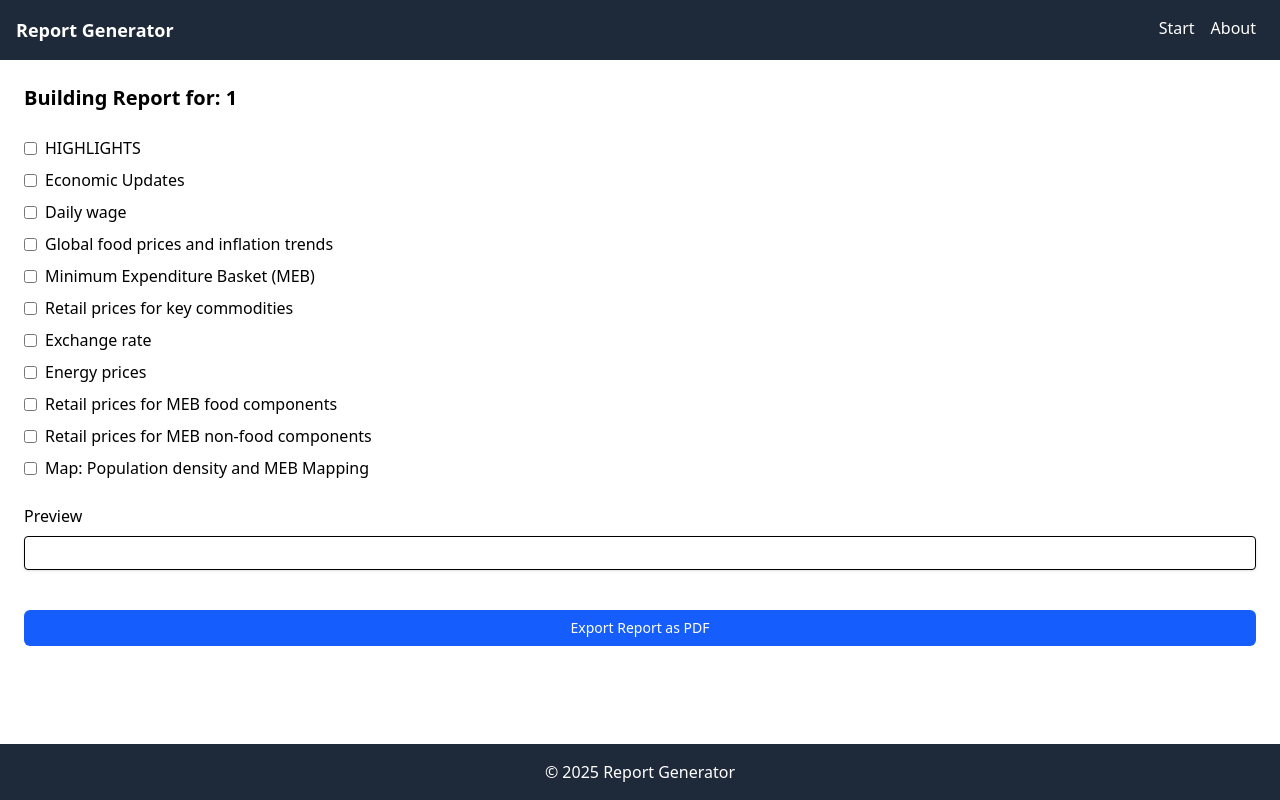
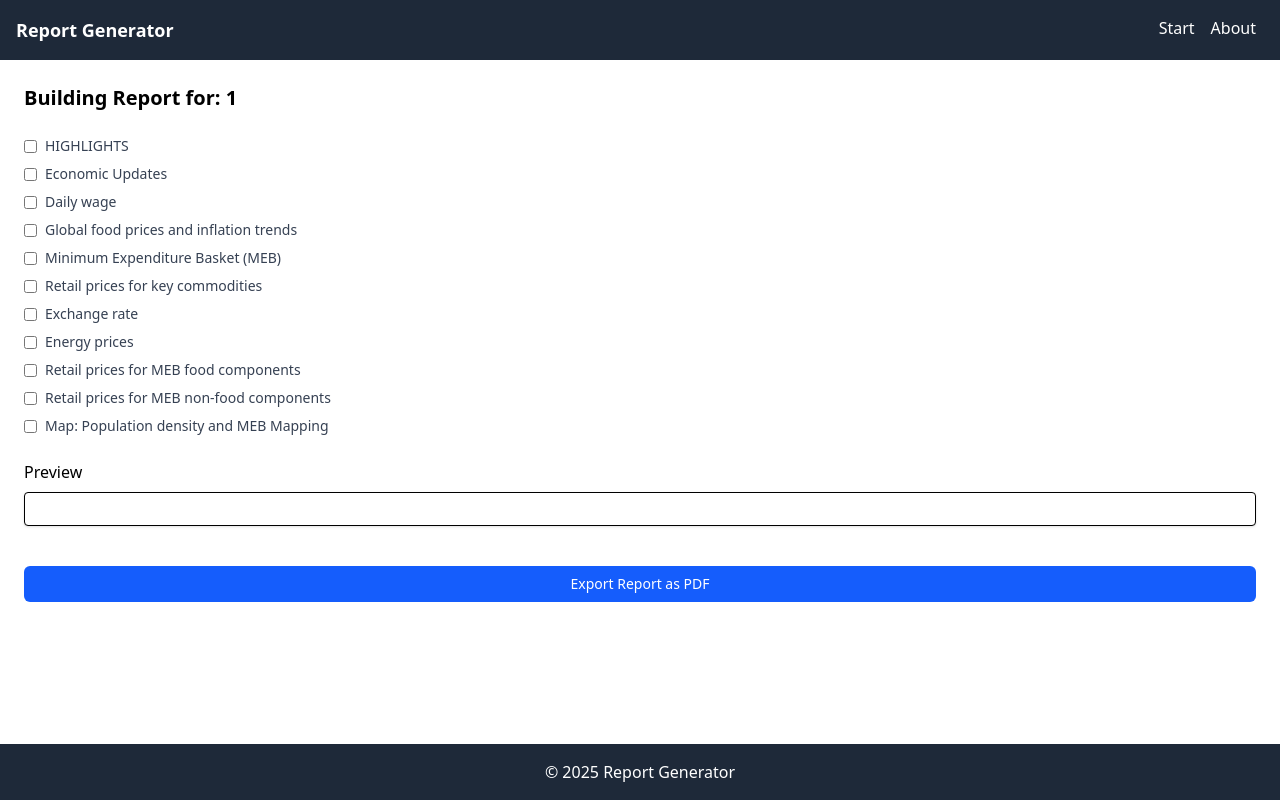
Before and after one commit to matthimatik/cheftreff-hackathon, a React (Vite) app in the folder frontend/: page /report/1 in a window 1280 px wide. Built offline with nearby package versions, Linux system fonts and the light colour scheme.

Commit message:
send topics as keys

```diff
--- a/frontend/src/routes/Report.tsx
+++ b/frontend/src/routes/Report.tsx
@@ -2,20 +2,20 @@ import React, { useEffect, useState } from 'react';
 import { ActionButton } from '@/ActionButton';
 import { exportPdf } from '../utils/exportPdf';
 
-// Define the list of possible topics
-const ALL_TOPICS = [
-  'HIGHLIGHTS',
-  'Economic Updates',
-  'Daily wage',
-  'Global food prices and inflation trends',
-  'Minimum Expenditure Basket (MEB)',
-  'Retail prices for key commodities',
-  'Exchange rate',
-  'Energy prices',
-  'Retail prices for MEB food components',
-  'Retail prices for MEB non-food components',
-  'Map: Population density and MEB Mapping',
-];
+const ALL_TOPICS = {
+    'HIGHLIGHTS': 'HIGHLIGHTS',
+    'economic_updates': 'Economic Updates',
+    'daily_wage': 'Daily wage',
+    'global_food_prices_and_inflation_trends': 'Global food prices and inflation trends',
+    'meb': 'Minimum Expenditure Basket (MEB)',
+    'retail_prices_key_commodities': 'Retail prices for key commodities',
+    'exchange_rate': 'Exchange rate',
+    'energy_prices': 'Energy prices',
+    'retail_meb_food': 'Retail prices for MEB food components',
+    'retail_meb_non-food': 'Retail prices for MEB non-food components',
+    'map': 'Map: Population density and MEB Mapping'
+};
+
 
 const Report: React.FC = () => {
   const [selectedTopics, setSelectedTopics] = useState<string[]>([]);
@@ -101,18 +101,22 @@ const Report: React.FC = () => {
       <h2 className="text-xl font-semibold">Building Report for: {countryName}</h2>
 
       <div className="space-y-2">
-        {ALL_TOPICS.map((topic) => (
-          <label key={topic} className="flex items-center gap-2">
+        {/* for each topic */}
+        {Object.entries(ALL_TOPICS).map(([key, value]) => (
+          <div key={key} className="flex items-center">
             <input
               type="checkbox"
-              checked={selectedTopics.includes(topic)}
-              onChange={() => toggleTopic(topic)}
-              className="accent-blue-600"
+              id={key}
+              checked={selectedTopics.includes(key)}
+              onChange={() => toggleTopic(key)}
+              className="mr-2"
             />
-            <span>{topic}</span>
-          </label>
+            <label htmlFor={key} className="text-sm text-gray-700">
+              {value}
+            </label>
+          </div>
         ))}
-      </div>
+        </div>
 
       <div>
         <h3 className="font-medium mt-4 mb-2">Preview</h3>
```
Also changed, not shown: 1 other file (tests, documents, lock files or other folders).
